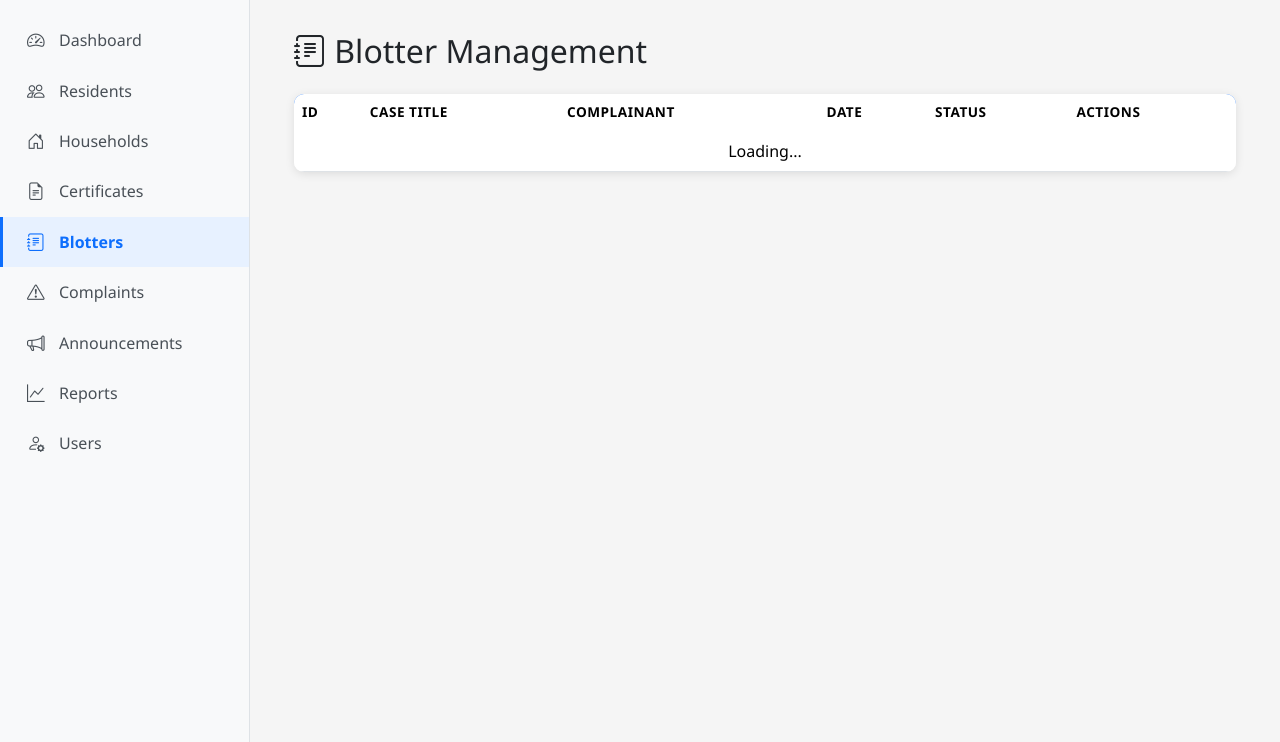
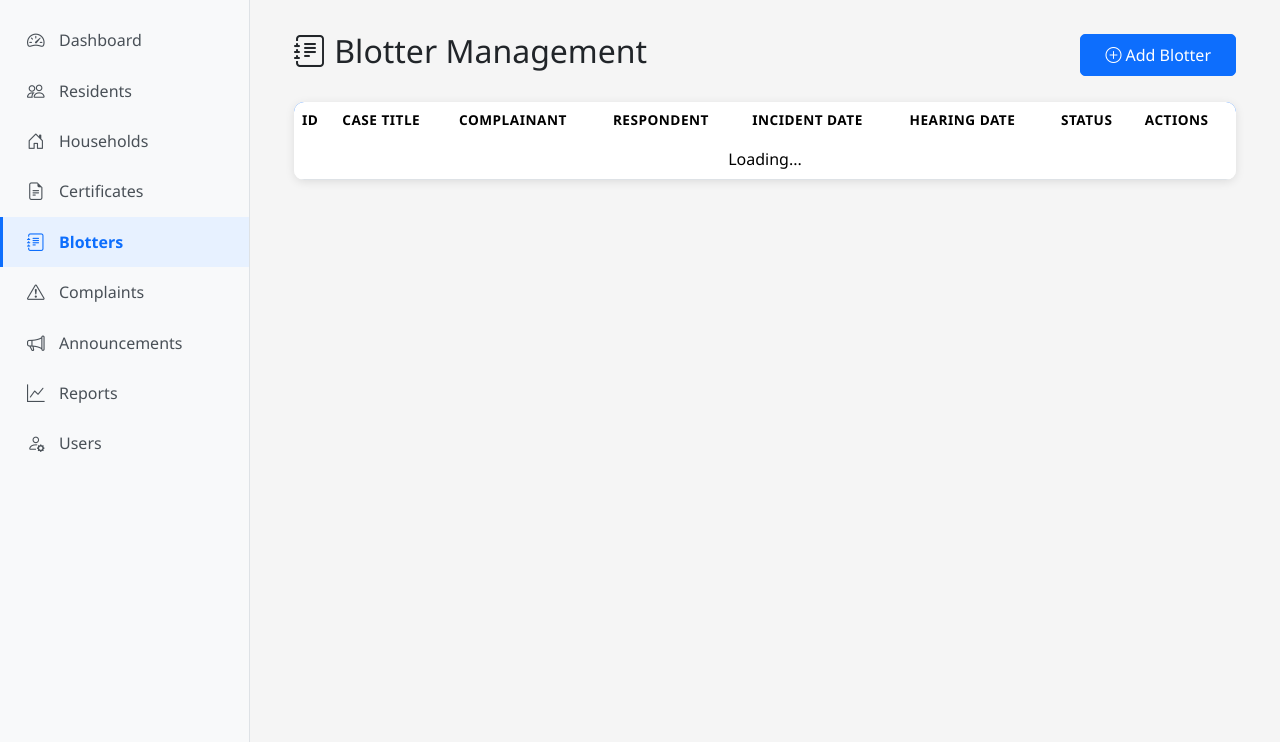
Before and after one commit to htmljei/Barangay219, a PHP site: page /e-barangay-system/barangay219/barangay219/public/blotter.php in a window 1280 px wide. Shown: the part 57-799 px from the top of the page. Run offline with PHP 8.4, Linux system fonts and the light colour scheme; a user stored in the database is signed in; data comes from the database, SQL or seed files in the repository.

Commit message:
Update blotter.php

```diff
--- a/barangay219/barangay219/public/blotter.php
+++ b/barangay219/barangay219/public/blotter.php
@@ -12,17 +12,51 @@
 
 <div class="main-content">
     <div class="container-fluid">
-        <h2><i class="bi bi-journal-text"></i> Blotter Management</h2>
+        <div class="d-flex justify-content-between align-items-center mb-4">
+            <h2><i class="bi bi-journal-text"></i> Blotter Management</h2>
+            <button class="btn btn-primary" data-bs-toggle="modal" data-bs-target="#blotterModal" onclick="resetBlotterForm()"><i class="bi bi-plus-circle"></i> Add Blotter</button>
+        </div>
         <div class="data-table mt-4">
-            <table class="table">
+            <table class="table table-hover">
                 <thead>
-                    <tr><th>ID</th><th>Case Title</th><th>Complainant</th><th>Date</th><th>Status</th><th>Actions</th></tr>
+                    <tr><th>ID</th><th>Case Title</th><th>Complainant</th><th>Respondent</th><th>Incident Date</th><th>Hearing Date</th><th>Status</th><th>Actions</th></tr>
                 </thead>
-                <tbody id="blotterTableBody"><tr><td colspan="6" class="text-center">Loading...</td></tr></tbody>
+                <tbody id="blotterTableBody"><tr><td colspan="8" class="text-center">Loading...</td></tr></tbody>
             </table>
         </div>
     </div>
 </div>
 
+<div class="modal fade" id="blotterModal" tabindex="-1">
+    <div class="modal-dialog modal-lg">
+        <div class="modal-content">
+            <div class="modal-header"><h5 class="modal-title" id="blotterModalTitle">Add Blotter</h5><button type="button" class="btn-close" data-bs-dismiss="modal"></button></div>
+            <form id="blotterForm">
+                <div class="modal-body">
+                    <input type="hidden" id="blotterId" name="id">
+                    <div class="row mb-2">
+                        <div class="col-md-6"><label class="form-label">Case Title <span class="text-danger">*</span></label><input type="text" class="form-control" name="case_title" required></div>
+                        <div class="col-md-3"><label class="form-label">Incident Date</label><input type="date" class="form-control" name="incident_date"></div>
+                        <div class="col-md-3"><label class="form-label">Hearing Date</label><input type="date" class="form-control" name="hearing_date"></div>
+                    </div>
+                    <div class="row mb-2">
+                        <div class="col-md-6"><label class="form-label">Complainant <span class="text-danger">*</span></label><input type="text" class="form-control" name="complainant_name" required></div>
+                        <div class="col-md-6"><label class="form-label">Respondent</label><input type="text" class="form-control" name="respondent_name"></div>
+                    </div>
+                    <div class="mb-2"><label class="form-label">Incident Location</label><input type="text" class="form-control" name="incident_location"></div>
+                    <div class="mb-2"><label class="form-label">Description <span class="text-danger">*</span></label><textarea class="form-control" name="description" rows="3" required></textarea></div>
+                    <div class="mb-2"><label class="form-label">Hearing Notes</label><textarea class="form-control" name="hearing_notes" rows="2"></textarea></div>
+                    <div class="row mb-2">
+                        <div class="col-md-4"><label class="form-label">Status</label><select class="form-select" name="status"><option value="pending">Pending</option><option value="under_investigation">Under Investigation</option><option value="resolved">Resolved</option><option value="settled">Settled</option><option value="referred">Referred</option></select></div>
+                        <div class="col-md-4"><label class="form-label">Settlement Date</label><input type="date" class="form-control" name="settlement_date"></div>
+                    </div>
+                </div>
+                <div class="modal-footer"><button type="button" class="btn btn-secondary" data-bs-dismiss="modal">Cancel</button><button type="submit" class="btn btn-primary">Save</button></div>
+            </form>
+        </div>
+    </div>
+</div>
+
 <?php include __DIR__ . '/../includes/footer.php'; ?>
+<script>window.API_URL = window.API_URL || '<?php echo addslashes(API_URL); ?>';</script>
 <script src="<?php echo ASSETS_URL; ?>css/js/blotter.js"></script>
```
